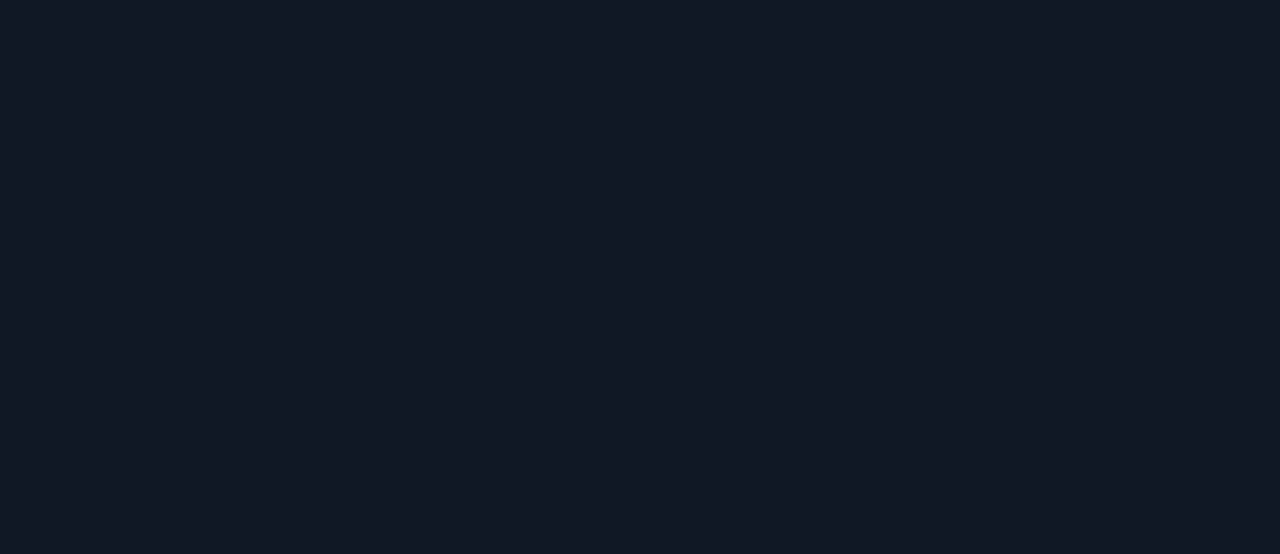
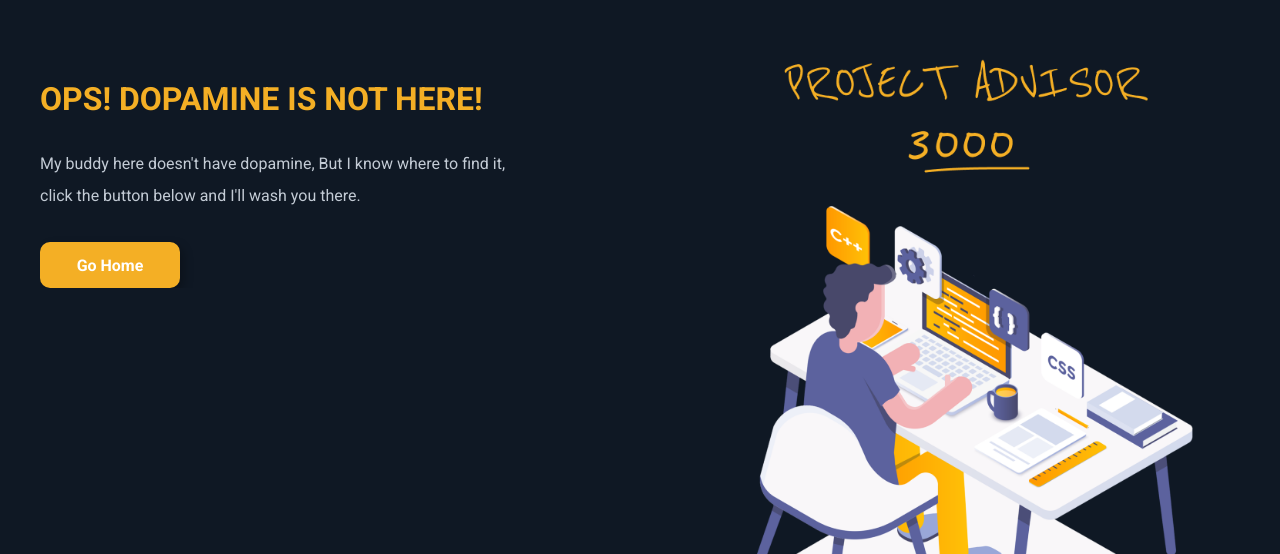
Before and after one commit to EddyPBR/project-advisor-3000, a React (Create React App) app in the folder frontend/: page /page-not-found in a window 1280 px wide. Shown: the part 246-800 px from the top of the page. Built offline with nearby package versions, Linux system fonts and the light colour scheme; the HTML template or start-up script is replaced by a standard one.

Commit message:
adding page not found to project

```diff
--- a/frontend/src/global.scss
+++ b/frontend/src/global.scss
@@ -170,6 +170,22 @@ body {
     padding: 5px 0px;
   }
 
+  input:-webkit-autofill,
+  input:-webkit-autofill:hover,
+  input:-webkit-autofill:focus,
+  textarea:-webkit-autofill,
+  textarea:-webkit-autofill:hover,
+  textarea:-webkit-autofill:focus,
+  select:-webkit-autofill,
+  select:-webkit-autofill:hover,
+  select:-webkit-autofill:focus {
+    border: none;
+    border-bottom: 1px solid $grey;
+    -webkit-text-fill-color: $grey;
+    -webkit-box-shadow: 0 0 0px 1000px $main-background inset;
+    transition: background-color 5000s ease-in-out 0s;
+  }
+
 }
 
 // HEADER STRUCTURE
@@ -332,6 +348,7 @@ body {
       margin-left: 5px;
       width: 99%;
     }
+
   }
 
   .search.mobile {
--- /dev/null
+++ b/frontend/src/pages/Error404/index.js
@@ -0,0 +1,31 @@
+import React from 'react';
+import { Link } from 'react-router-dom';
+import './styles.scss';
+import mainImage from '../../assets/main-image.png';
+
+export default function NoRouteFound() {
+  return (
+    <div className="main-container">
+      <div className="main-row">
+        <div className="main-f-column">
+          <div className="main-content">
+            <h1 className="title">OPS! DOPAMINE IS NOT HERE!</h1>
+
+            <p className="text">
+              My buddy here doesn't have dopamine, But I know where to find it,
+              click the button below and I'll wash you there.
+            </p>
+
+            <Link to="/" className="button yellow home">
+              Go Home
+            </Link>
+          </div>
+        </div>
+
+        <div className="main-l-column">
+          <img src={mainImage} alt="Project Advisor 3000" />
+        </div>
+      </div>
+    </div>
+  );
+}
--- /dev/null
+++ b/frontend/src/pages/Error404/styles.scss
@@ -0,0 +1,4 @@
+.button.home {
+  margin-top: 30px;
+  text-decoration: none;
+}
--- a/frontend/src/pages/Login/styles.scss
+++ b/frontend/src/pages/Login/styles.scss
@@ -1,5 +1,4 @@
 .login-form {
-  margin-top: 30px;
   display: flex;
   flex-direction: column;
   max-width: 340px;
--- a/frontend/src/pages/Register/styles.scss
+++ b/frontend/src/pages/Register/styles.scss
@@ -1,5 +1,4 @@
 .register-form {
-  margin-top: 30px;
   display: flex;
   flex-direction: column;
   max-width: 470px;
@@ -10,7 +9,6 @@
   }
 
   .label {
-    margin-top: 30px;
     display: flex;
     flex-direction: column;
 
--- a/frontend/src/routes.js
+++ b/frontend/src/routes.js
@@ -1,5 +1,5 @@
 import React, { Component } from 'react';
-import { BrowserRouter, Route, Switch } from 'react-router-dom';
+import { BrowserRouter, Route, Switch, Redirect } from 'react-router-dom';
 import { PrivateRoute } from './components/PrivateRoute';
 
 import Login from './pages/Login';
@@ -7,6 +7,7 @@ import Register from './pages/Register';
 import Recover from './pages/Recover';
 import Profile from './pages/Profile';
 import Project from './pages/Project';
+import Error404 from './pages/Error404';
 
 export default class Routes extends Component {
   render() {
@@ -18,6 +19,8 @@ export default class Routes extends Component {
           <Route path="/recover" component={Recover} />
           <PrivateRoute path="/profile" component={Profile} />
           <Route path="/project" component={Project} />
+          <Route path="/page-not-found" component={Error404} />
+          <Redirect to="/page-not-found" />
         </Switch>
       </BrowserRouter>
     )
```
